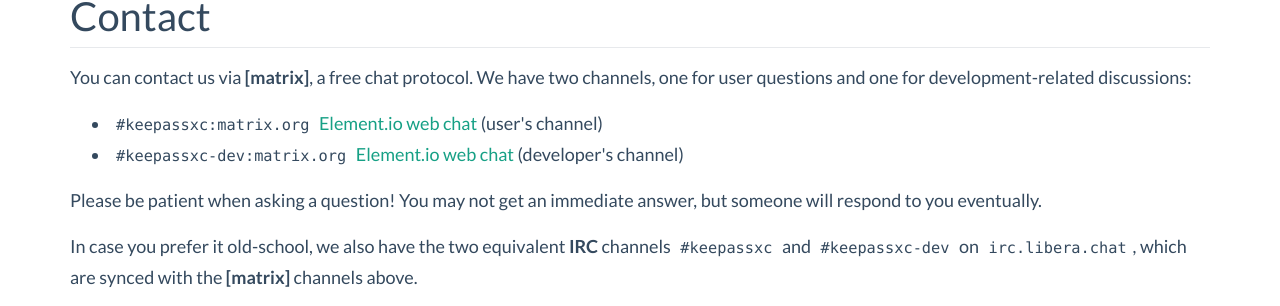
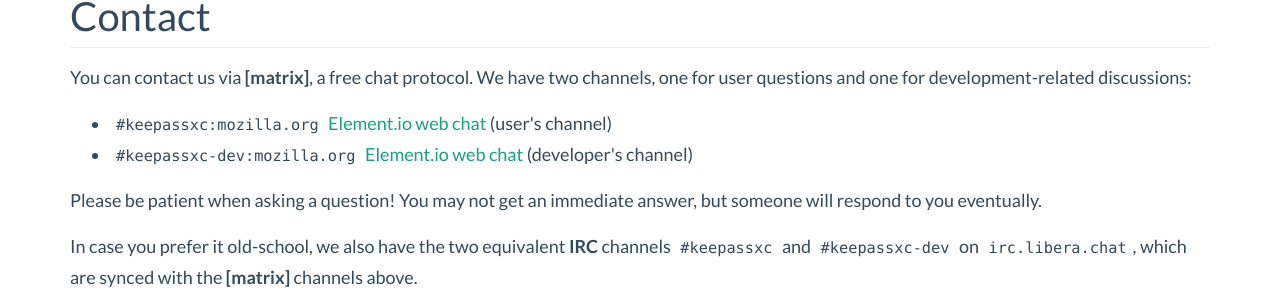
Before and after one commit to keepassxreboot/keepassxc-org, a Jekyll site: the page built from team.html, in a window 1280 px wide. Shown: the part 545-851 px from the top of the page. Built offline with Jekyll 4.4.1, drawn with Linux system fonts in a browser that asks for light colours; comment, search, counter and statistics services are not loaded.

Commit message:
Update Matrix links to upgraded rooms through Mozilla.org

```diff
--- a/team.html
+++ b/team.html
@@ -18,8 +18,8 @@
 <h3 id="contact">Contact</h3>
 <p>You can contact us via <strong>[matrix]</strong>, a free chat protocol. We have two channels, one for user questions and one for development-related discussions:</p>
 <ul>
-    <li><a href="https://app.element.io/#/room/!zUxwGnFkUyycpxeHeM:matrix.org" target="_blank"><code>#keepassxc:matrix.org</code> Element.io web chat</a> (user's channel)</li>
-    <li><a href="https://app.element.io/#/room/!RhJPJPGwQIFVQeXqZa:matrix.org" target="_blank"><code>#keepassxc-dev:matrix.org</code> Element.io web chat</a> (developer's channel)</li>
+    <li><a href="https://app.element.io/#/room/#keepassxc:mozilla.org" target="_blank"><code>#keepassxc:mozilla.org</code> Element.io web chat</a> (user's channel)</li>
+    <li><a href="https://app.element.io/#/room/#keepassxc-dev:mozilla.org" target="_blank"><code>#keepassxc-dev:mozilla.org</code> Element.io web chat</a> (developer's channel)</li>
 </ul>
 <p>Please be patient when asking a question! You may not get an immediate answer, but someone will respond to you eventually.</p>
 
```
